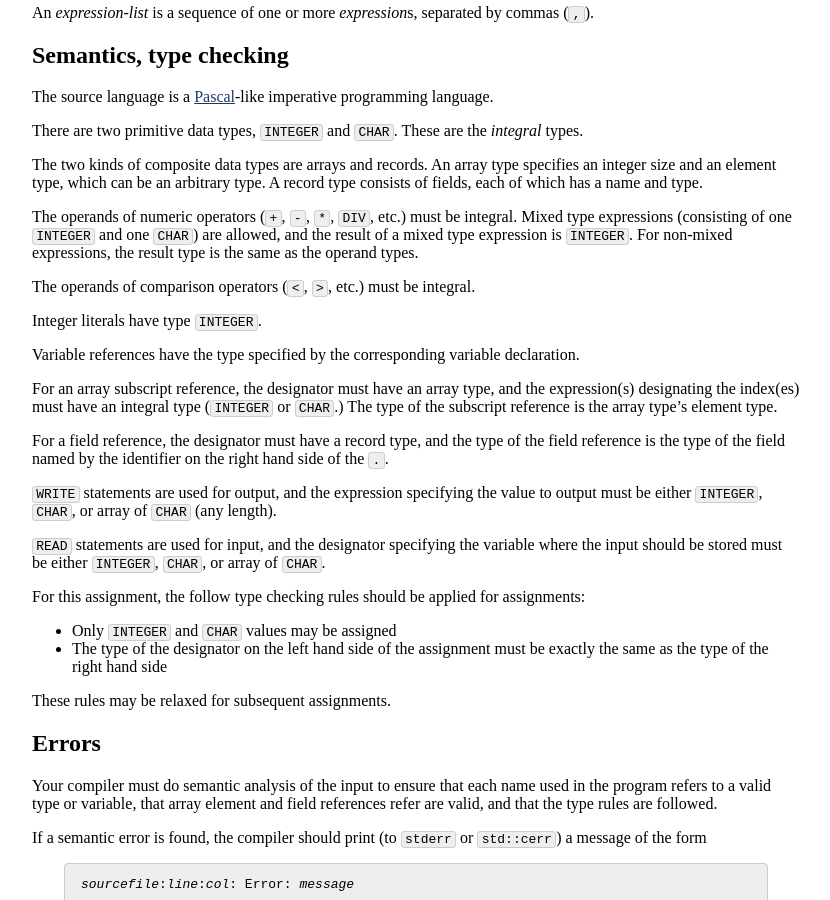
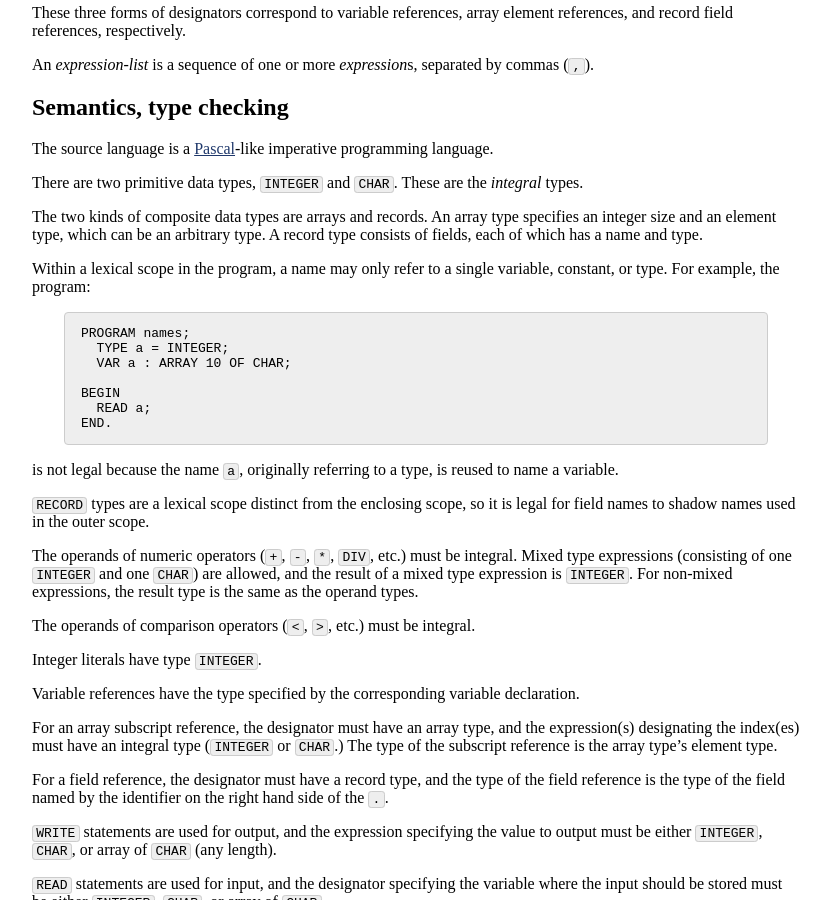
Before and after one commit to jhucompilers/fall2020, a Jekyll site: the page built from assign/assign03.md, in a window 1280 px wide and 900 px high, scrolled down 4033 px. Shown: the whole window, without its empty margins (224-1054 px from the left). Built offline with Jekyll 4.4.1, drawn with Linux system fonts in a browser that asks for light colours; some of the changed text lies outside the part shown.

Commit message:
clarification about naming and scopes

````diff
--- a/assign/assign03.md
+++ b/assign/assign03.md
@@ -4,6 +4,8 @@ title: "Assignment 3: Semantic analysis"
 ---
 
 *Update 10/28*: clarified semantics of assignments; see [Semantics, type checking](#semantics-type-checking)
+
+*Update 10/28*: updated [Semantics](#semantics-type-checking) to indicate that within a scope, a name may refer to only one thing (variable, constant, or type)
 
 **Due**: Friday, Oct 30th by 11pm
 
@@ -235,6 +237,22 @@ There are two primitive data types, `INTEGER` and `CHAR`. These are the *integra
 
 The two kinds of composite data types are arrays and records.  An array type specifies an integer size and an element type, which can be an arbitrary type.  A record type consists of fields, each of which has a name and type.
 
+Within a lexical scope in the program, a name may only refer to a single variable, constant, or type.  For example, the program:
+
+```
+PROGRAM names;
+  TYPE a = INTEGER;
+  VAR a : ARRAY 10 OF CHAR;
+
+BEGIN
+  READ a;
+END.
+```
+
+is not legal because the name `a`, originally referring to a type, is reused to name a variable.
+
+`RECORD` types are a lexical scope distinct from the enclosing scope, so it is legal for field names to shadow names used in the outer scope.
+
 The operands of numeric operators (`+`, `-`, `*`, `DIV`, etc.) must be integral.  Mixed type expressions (consisting of one `INTEGER` and one `CHAR`) are allowed, and the result of a mixed type expression is `INTEGER`.  For non-mixed expressions, the result type is the same as the operand types.
 
 The operands of comparison operators (`<`, `>`, etc.) must be integral.
````
